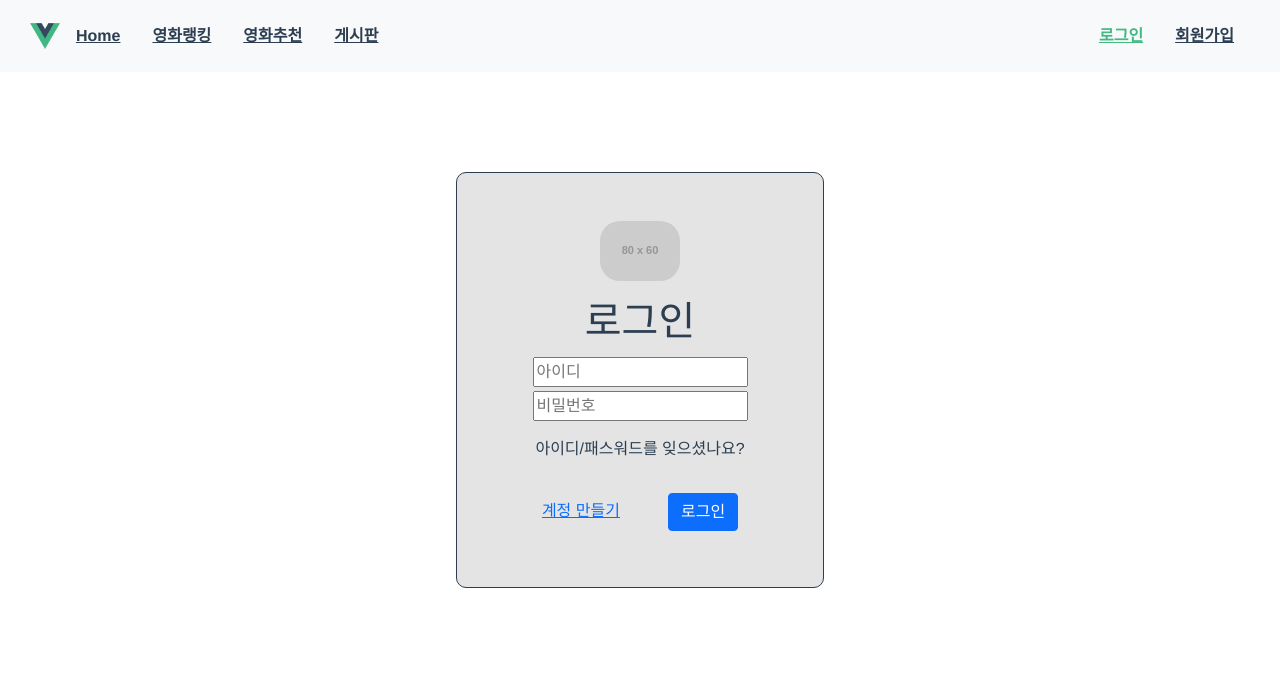
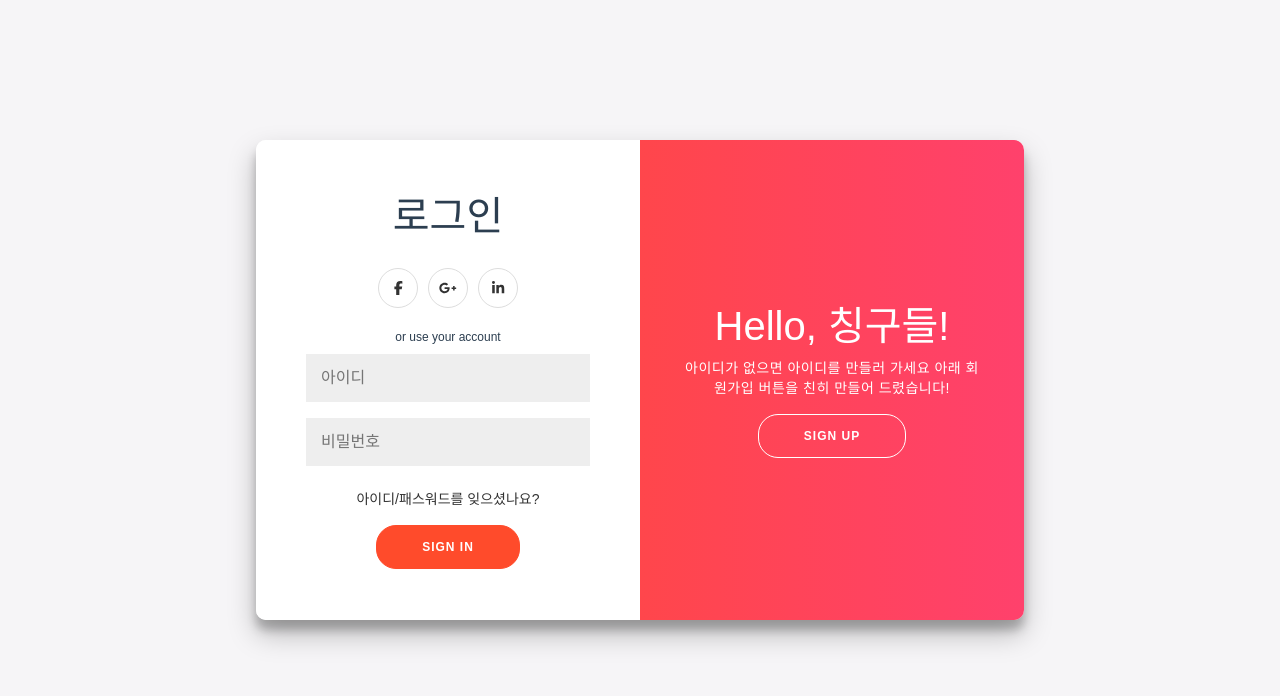
Before and after one commit to JEONGYOONHAE/PJT-Movie, a Vue app in the folder final-pjt-front/: page /login in a window 1280 px wide. Shown: the top 696 px of the page. Built offline with nearby package versions, Linux system fonts and the light colour scheme.

Commit message:
funcion login

```diff
--- a/final-pjt-front/package.json
+++ b/final-pjt-front/package.json
@@ -8,6 +8,7 @@
     "lint": "vue-cli-service lint"
   },
   "dependencies": {
+    "@fortawesome/free-brands-svg-icons": "^6.1.1",
     "axios": "^0.27.2",
     "bootstrap": "^5.1.3",
     "bootstrap-vue": "^2.22.0",
--- a/final-pjt-front/src/App.vue
+++ b/final-pjt-front/src/App.vue
@@ -1,19 +1,22 @@
 <template>
   <div id="app">
-    <nav-bar></nav-bar>
+    <nav-bar v-if="isLoggedIn"></nav-bar>
     <!-- <footer-bar></footer-bar> -->
     <router-view/>
   </div>
 </template>
 
 <script>
+import { mapGetters } from 'vuex'
 import NavBar from '@/components/NavBar.vue'
 // import FooterBar from '@/components/FooterBar.vue'
 
 export default {
   name: 'App',
   components: { NavBar },
-
+  computed: {
+    ...mapGetters(['isLoggedIn'])
+  }
 }
 </script>
 
--- a/final-pjt-front/src/components/AccountErrorList.vue
+++ b/final-pjt-front/src/components/AccountErrorList.vue
@@ -1,7 +1,6 @@
 <template>
   <div class="account-error-list">
     <p v-for="(errors, field) in authError" :key="field">
-      {{ field }}
       <ul>
         <li v-for="(error, idx) in errors" :key="idx">
           {{ error }}
--- a/final-pjt-front/src/main.js
+++ b/final-pjt-front/src/main.js
@@ -11,8 +11,9 @@ import 'bootstrap-vue/dist/bootstrap-vue.css'
 import { library } from '@fortawesome/fontawesome-svg-core'
 import { FontAwesomeIcon } from '@fortawesome/vue-fontawesome'
 import { faMagnifyingGlass, faPencil, faHeart } from '@fortawesome/free-solid-svg-icons'
+import { faFacebookF, faGooglePlusG, faLinkedinIn } from '@fortawesome/free-brands-svg-icons'
 
-library.add(faMagnifyingGlass, faPencil, faHeart)
+library.add(faMagnifyingGlass, faPencil, faHeart, faFacebookF, faGooglePlusG, faLinkedinIn)
 Vue.component('font-awesome-icon', FontAwesomeIcon)
 
 Vue.use(BootstrapVue)
--- a/final-pjt-front/src/router/index.js
+++ b/final-pjt-front/src/router/index.js
@@ -5,7 +5,6 @@ import store from '../store'
 import HomeView from '../views/HomeView.vue'
 import LoginView from '@/views/LoginView.vue'
 import LogoutView from '@/views/LogoutView.vue'
-import SignupView from '@/views/SignupView.vue'
 import ProfileView from '@/views/ProfileView.vue'
 
 import MovieListView from '@/views/MovieListView.vue'
@@ -38,11 +37,6 @@ const routes = [
     path: '/logout',
     name: 'logout',
     component: LogoutView
-  },
-  {
-    path: '/signup',
-    name: 'signup',
-    component: SignupView
   },
   {
     path: '/profile/:username',
@@ -112,7 +106,7 @@ router.beforeEach((to, from, next) => {
 
   const { isLoggedIn } = store.getters
 
-  const noAuthPages = ['login', 'signup', 'home', 'movieRank']
+  const noAuthPages = ['login']
 
   const isAuthRequired = !noAuthPages.includes(to.name)
 
--- a/final-pjt-front/src/store/modules/accounts.js
+++ b/final-pjt-front/src/store/modules/accounts.js
@@ -81,7 +81,7 @@ export default {
         .then(() => {
           dispatch('removeToken')
           commit('SET_IS_ADMIN', false)
-          router.push({ name: 'home' })
+          router.push({ name: 'login' })
         })
         .error(err => {
           console.error(err.response)
--- a/final-pjt-front/src/views/LoginView.vue
+++ b/final-pjt-front/src/views/LoginView.vue
@@ -1,41 +1,73 @@
 <template>
-  <div>
-    <account-error-list v-if="authError"></account-error-list>
-    <div class="wholeBox d-flex justify-content-center align-items-center">
-      <div class="loginbox text-center">
-        <img class="imgRadius mb-3" src="https://via.placeholder.com/80x60" alt="썸네일">
-        <h1>로그인</h1>
-        <form @submit.prevent="login(credentials)">
-          <div class="py-1">
-            <input v-model="credentials.username" type="text" id="username" placeholder="아이디" required />
+  <div class="user-box">
+    <div class="a-container" id="a-container">
+      <div class="form-container sign-up-container">
+        <form class="a-form" @submit.prevent="signup(signupCredentials)">
+          <h1>회원가입</h1>
+          <div class="social-container">
+            <a href="#" class="social a"><font-awesome-icon icon="fa-brands fa-facebook-f" /></a>
+            <a href="#" class="social a"><font-awesome-icon icon="fa-brands fa-google-plus-g" /></a>
+            <a href="#" class="social a"><font-awesome-icon icon="fa-brands fa-linkedin-in" /></a>
           </div>
-          <div>
-            <input v-model="credentials.password" type="password" id="password" placeholder="비밀번호" required />
+          <span>or use your information for registration</span>
+          <input class="a-input" v-model="signupCredentials.username" type="text" id="username" placeholder="아이디" required/>
+          <input class="a-input" v-model="signupCredentials.password1" type="password" id="password1" placeholder="비밀번호" required/>
+          <input class="a-input" v-model="signupCredentials.password2" type="password" id="password2" placeholder="비밀번호 확인" required/>
+          <button class="a-button">Sign Up</button>
+        </form>
+      </div>
+      <div class="form-container sign-in-container">
+        <form class="a-form" @submit.prevent="login(loginCredentials)">
+          <h1>로그인</h1>
+          <div class="social-container">
+            <a href="#" class="social a"><font-awesome-icon icon="fa-brands fa-facebook-f" /></a>
+            <a href="#" class="social a"><font-awesome-icon icon="fa-brands fa-google-plus-g" /></a>
+            <a href="#" class="social a"><font-awesome-icon icon="fa-brands fa-linkedin-in" /></a>
           </div>
-
-          <p class="py-3">아이디/패스워드를 잊으셨나요?</p>
-          <router-link :to="{ name: 'signup' }">계정 만들기</router-link>
-          <button class="ms-5 btn btn-primary">로그인</button>
+          <span>or use your account</span>
+          <input class="a-input" v-model="loginCredentials.username" type="text" id="username" placeholder="아이디" required />
+          <input class="a-input" v-model="loginCredentials.password" type="password" id="password" placeholder="비밀번호" required />
+          <a class="a" href="#">아이디/패스워드를 잊으셨나요?</a>
+          <button class="a-button">Sign In</button>
         </form>
+      </div>
+      <div class="overlay-container">
+        <div class="overlay">
+          <div class="overlay-panel overlay-left">
+            <h1>로그인 GoGo</h1>
+            <p>아이디 있는거 다 알아요 언능언능 로그인해서 페이지를 좀 둘러 봅시다!</p>
+            <button class="a-button ghost" id="signIn" @click="removePanel">Sign In</button>
+          </div>
+          <div class="overlay-panel overlay-right">
+            <h1>Hello, 칭구들!</h1>
+            <p>아이디가 없으면 아이디를 만들러 가세요 아래 회원가입 버튼을 친히 만들어 드렸습니다!</p>
+            <button class="a-button ghost" id="signUp" @click="addPanel">Sign Up</button>
+          </div>
+        </div>
       </div>
     </div>
   </div>
 </template>
 
 <script>
-import AccountErrorList from '@/components/AccountErrorList.vue'
+// import AccountErrorList from '@/components/AccountErrorList.vue'
 import { mapActions, mapGetters } from 'vuex'
 
 export default {
   name: 'LoginView',
-  components: {
-      AccountErrorList,
-    },
+  // components: {
+  //     AccountErrorList,
+  //   },
   data() {
     return {
-      credentials: {
+      loginCredentials: {
         username: '',
         password: '',
+      },
+      signupCredentials: {
+        username: '',
+        password1: '',
+        password2: '',
       }
     }
   },
@@ -43,24 +75,251 @@ export default {
     ...mapGetters(['authError'])
   },
   methods: {
-    ...mapActions(['login'])
+    ...mapActions(['login', 'signup']),
+    addPanel() {
+      const container = document.getElementById('a-container');
+      container.classList.add("right-panel-active");
+    },
+    removePanel() {
+      const container = document.getElementById('a-container');
+      container.classList.remove("right-panel-active");
+    }
   }
 }
 </script>
 
 <style>
-.wholeBox {
-  width: 100%;
-  height: 100%;
-  margin-top: 100px;
+* {
+  box-sizing: border-box;
 }
 
-.loginbox {
-  width: 368px;
-  height: 416px;
-  padding: 48px 40px 36px;
-  border: 1px solid;
-  background-color: rgb(228, 228, 228);
+.user-box {
+  background: #f6f5f7;
+  display: flex;
+  justify-content: center;
+  align-items: center;
+  flex-direction: column;
+  font-family: 'Montserrat', sans-serif;
+  height: 100vh;
+  margin: -20px 0 0px;
+}
+
+h1 {
+  font-weight: bold;
+  margin: 0;
+}
+
+p {
+  font-size: 14px;
+  font-weight: 100;
+  line-height: 20px;
+  letter-spacing: 0.5px;
+  margin: 20px 0 30px;
+}
+
+span {
+  font-size: 12px;
+}
+
+.a {
+  color: #333;
+  font-size: 14px;
+  text-decoration: none;
+  margin: 15px 0;
+}
+
+.a-button {
+  border-radius: 20px;
+  border: 1px solid #FF4B2B;
+  background-color: #FF4B2B;
+  color: #FFFFFF;
+  font-size: 12px;
+  font-weight: bold;
+  padding: 12px 45px;
+  letter-spacing: 1px;
+  text-transform: uppercase;
+  transition: transform 80ms ease-in;
+}
+
+.a-button {
+  border-radius: 20px;
+  border: 1px solid #FF4B2B;
+  background-color: #FF4B2B;
+  color: #FFFFFF;
+  font-size: 12px;
+  font-weight: bold;
+  padding: 12px 45px;
+  letter-spacing: 1px;
+  text-transform: uppercase;
+  transition: transform 80ms ease-in;
+}
+
+.a-button:active {
+  transform: scale(0.95);
+}
+
+.a-button:focus {
+  outline: none;
+}
+
+.a-button.ghost {
+  background-color: transparent;
+  border-color: #FFFFFF;
+}
+
+.a-form {
+  background-color: #FFFFFF;
+  display: flex;
+  align-items: center;
+  justify-content: center;
+  flex-direction: column;
+  padding: 0 50px;
+  height: 100%;
+  text-align: center;
+}
+
+.a-input {
+  background-color: #eee;
+  border: none;
+  padding: 12px 15px;
+  margin: 8px 0;
+  width: 100%;
+}
+
+.a-container {
+  background-color: #fff;
   border-radius: 10px;
+    box-shadow: 0 14px 28px rgba(0,0,0,0.25),
+      0 10px 10px rgba(0,0,0,0.22);
+  position: relative;
+  overflow: hidden;
+  width: 768px;
+  max-width: 100%;
+  min-height: 480px;
+}
+
+.form-container {
+  position: absolute;
+  top: 0;
+  height: 100%;
+  transition: all 0.6s ease-in-out;
+}
+
+.sign-in-container {
+  left: 0;
+  width: 50%;
+  z-index: 2;
+}
+
+.a-container.right-panel-active .sign-in-container {
+  transform: translateX(100%);
+}
+
+.sign-up-container {
+  left: 0;
+  width: 50%;
+  opacity: 0;
+  z-index: 1;
+}
+
+.a-container.right-panel-active .sign-up-container {
+  transform: translateX(100%);
+  opacity: 1;
+  z-index: 5;
+  animation: show 0.6s;
+}
+
+@keyframes show {
+  0%, 49.99% {
+    opacity: 0;
+    z-index: 1;
+  }
+
+  50%, 100% {
+    opacity: 1;
+    z-index: 5;
+  }
+}
+
+.overlay-container {
+  position: absolute;
+  top: 0;
+  left: 50%;
+  width: 50%;
+  height: 100%;
+  overflow: hidden;
+  transition: transform 0.6s ease-in-out;
+  z-index: 100;
+}
+
+.a-container.right-panel-active .overlay-container{
+  transform: translateX(-100%);
+}
+
+.overlay {
+  background: #FF416C;
+  background: -webkit-linear-gradient(to right, #FF4B2B, #FF416C);
+  background: linear-gradient(to right, #FF4B2B, #FF416C);
+  background-repeat: no-repeat;
+  background-size: cover;
+  background-position: 0 0;
+  color: #FFFFFF;
+  position: relative;
+  left: -100%;
+  height: 100%;
+  width: 200%;
+    transform: translateX(0);
+  transition: transform 0.6s ease-in-out;
+}
+
+.a-container.right-panel-active .overlay {
+    transform: translateX(50%);
+}
+
+.overlay-panel {
+  position: absolute;
+  display: flex;
+  align-items: center;
+  justify-content: center;
+  flex-direction: column;
+  padding: 0 40px;
+  text-align: center;
+  top: 0;
+  height: 100%;
+  width: 50%;
+  transform: translateX(0);
+  transition: transform 0.6s ease-in-out;
+}
+
+.overlay-left {
+  transform: translateX(-20%);
+}
+
+.a-container.right-panel-active .overlay-left {
+  transform: translateX(0);
+}
+
+.overlay-right {
+  right: 0;
+  transform: translateX(0);
+}
+
+.a-container.right-panel-active .overlay-right {
+  transform: translateX(20%);
+}
+
+.social-container {
+  margin: 20px 0;
+}
+
+.social-container a {
+  border: 1px solid #DDDDDD;
+  border-radius: 50%;
+  display: inline-flex;
+  justify-content: center;
+  align-items: center;
+  margin: 0 5px;
+  height: 40px;
+  width: 40px;
 }
 </style>
--- a/final-pjt-front/src/views/SignupView.vue
+++ /dev/null
@@ -1,66 +0,0 @@
-<template>
-  <div>
-    <account-error-list v-if="authError"></account-error-list>
-    <div class="wholeBox d-flex justify-content-center align-items-center">
-      <div class="loginbox">
-        <img class="imgRadius mb-3" src="https://via.placeholder.com/80x60" alt="썸네일">
-        <h2>Mark 계정 만들기</h2>
-        <form @submit.prevent="signup(credentials)">
-          <div>
-            <div>
-              <label for="username">아이디: </label>
-            </div>
-            <input v-model="credentials.username" type="text" id="username" placeholder="아이디를 입력해주세요" required/>
-          </div>
-          <div>
-            <div>
-              <label for="password1">비밀번호: </label>
-            </div>
-            <input v-model="credentials.password1" type="password" id="password1" placeholder="비밀번호를 입력해주세요" required/>
-          </div>
-          <div>
-            <div>
-              <label for="password2">비밀번호 재확인: </label>
-            </div>
-            <input v-model="credentials.password2" type="password" id="password2" placeholder="비밀번호 확인" required/>
-          </div>
-          <div class="mt-3">
-            <router-link :to="{ name: 'login' }">대신 로그인하기</router-link>
-            <button class="ms-5 btn btn-primary">Signup</button>
-          </div>
-        </form>
-      </div>
-    </div>
-  </div>
-</template>
-
-<script>
-import { mapActions, mapGetters } from 'vuex'
-import AccountErrorList from '@/components/AccountErrorList.vue'
-
-export default {
-  name: 'SignupView',
-  components: {
-      AccountErrorList,
-  },
-  data() {
-    return {
-      credentials: {
-        username: '',
-        password1: '',
-        password2: '',
-      }
-    }
-  },
-  computed: {
-    ...mapGetters(['authError'])
-  },
-  methods: {
-    ...mapActions(['signup'])
-  }
-}
-</script>
-
-<style>
-
-</style>
```
Also changed, not shown: final-pjt-front/src/assets/logo.png, 1 other file (tests, documents, lock files or other folders).
